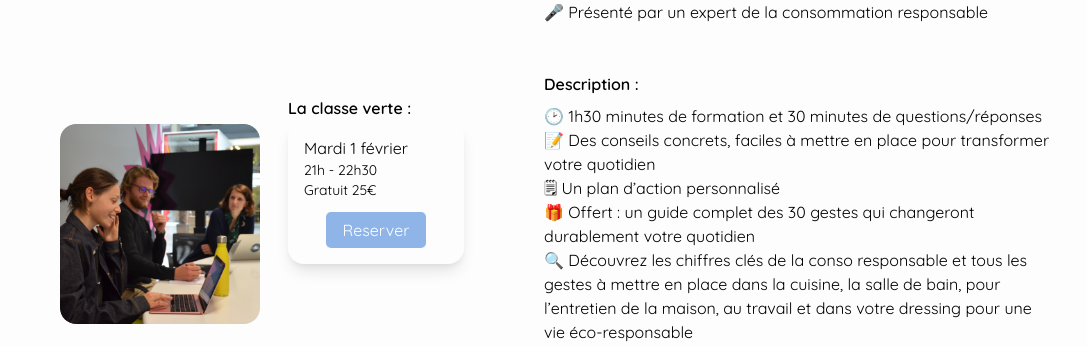
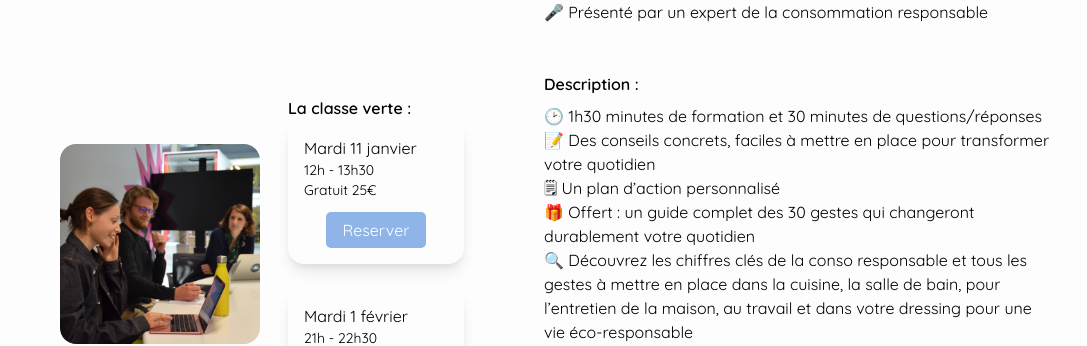
Before and after one commit to greenit-recipes/greenit-webapp, a React (Create React App) app: page /workshops in a window 1280 px wide. Shown: the part 1538-1884 px from the top of the page, without its empty margins (96-1183 px from the left). Built offline with nearby package versions, Linux system fonts and the light colour scheme; no server answers; what apollo-upload-client would draw is missing.

Commit message:
workshop

```diff
--- a/src/pages/WorkshopPage.tsx
+++ b/src/pages/WorkshopPage.tsx
@@ -254,6 +254,19 @@ const WorkshopPage = () => {
             <div className="h-9/12 static ...">
               <div className="static ...">
                 <h2>La classe verte :</h2>
+              </div>
+              <div className="p-4 inline-block shadow-lg rounded-2xl w-44 mb-6">
+                <h5 className="text-base">Mardi 11 janvier</h5>
+                <h5 className="text-sm">12h - 13h30</h5>
+                <h5 className="text-sm">Gratuit 25€</h5>
+                <div className="flex justify-center items-center align-middle">
+                  <a
+                    href="https://www.eventbrite.fr/e/billets-les-classes-vertes-du-kaba-atelier-de-1h30-en-visio-pour-passer-a-laction-160817869577"
+                    target="_blank"
+                  >
+                    <button className="button_reserver">Reserver</button>
+                  </a>
+                </div>
               </div>
               <div className="p-4 inline-block shadow-lg rounded-2xl w-44">
                 <h5 className="text-base">Mardi 1 février</h5>
```
